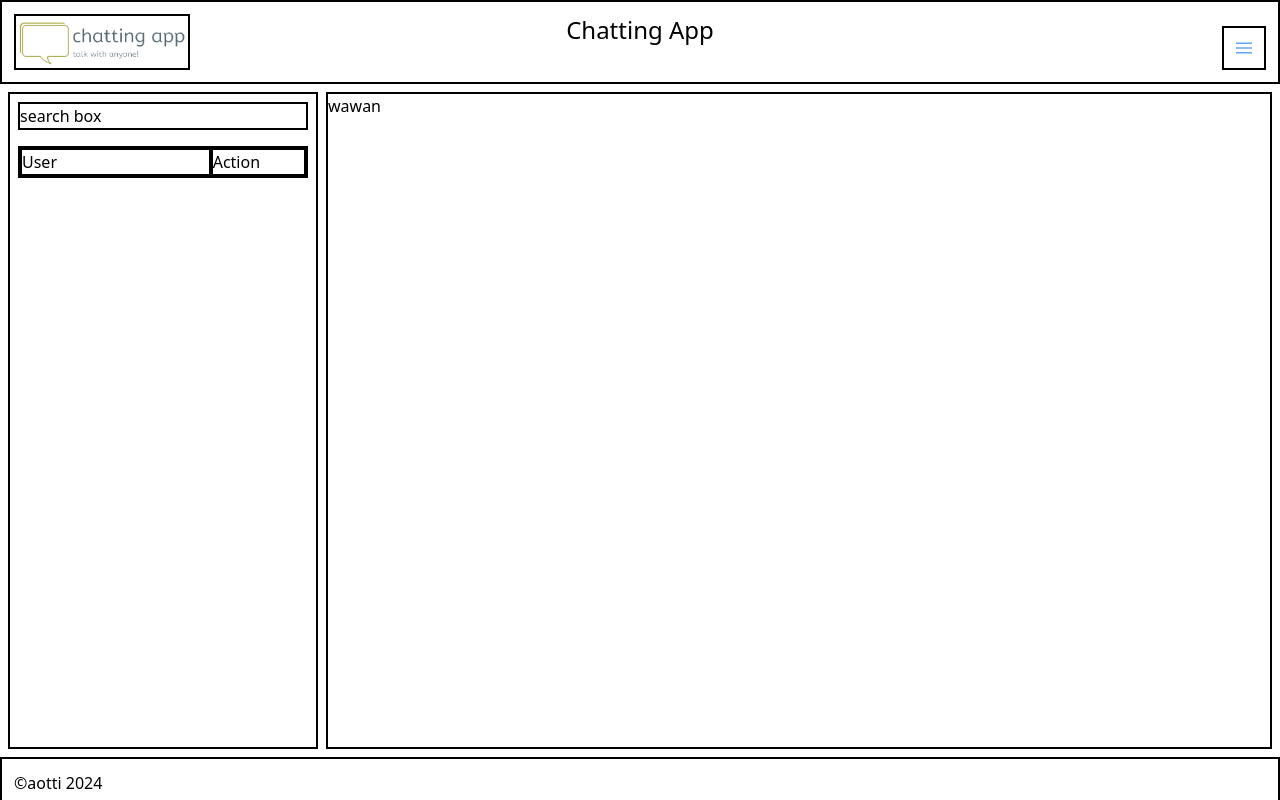
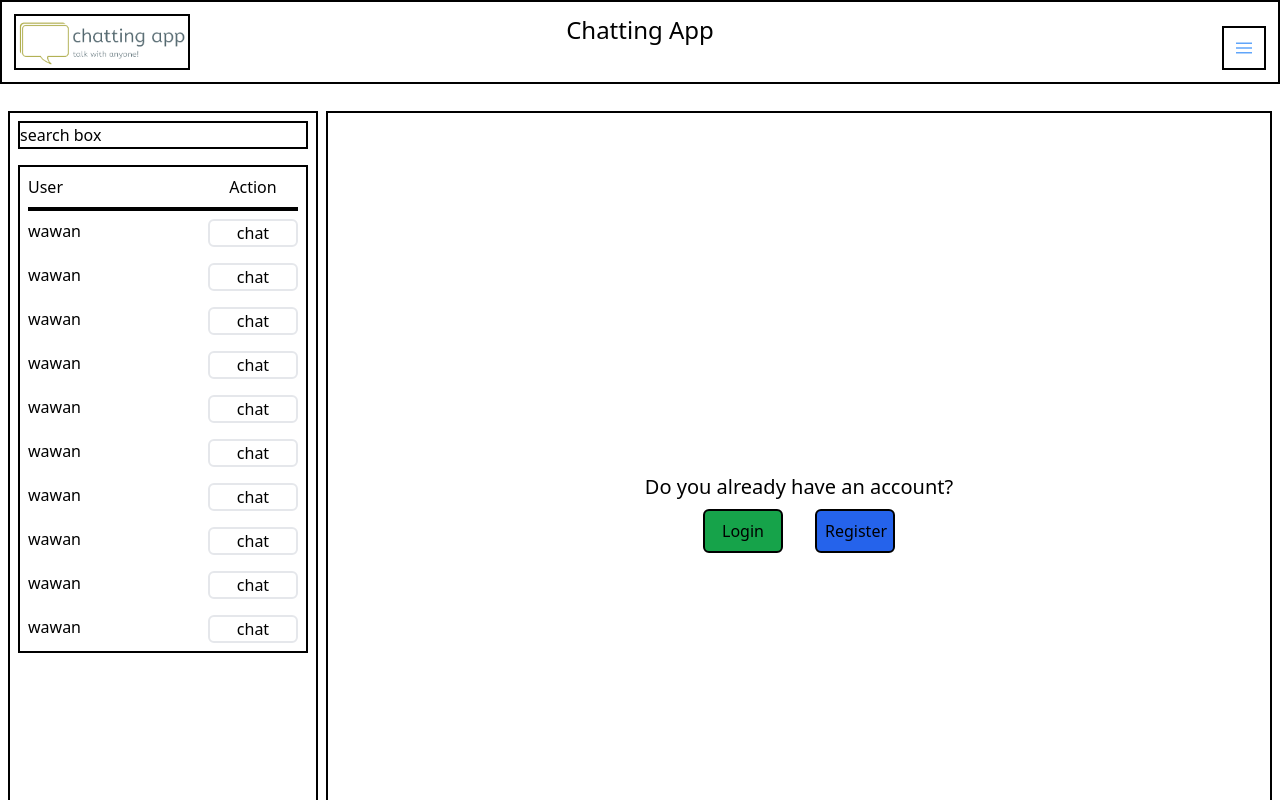
Before and after one commit to aotti/chatting-app, a Next.js app: page / in a window 1280 px wide. Shown: the top 800 px of the page. Built offline with nearby package versions, Linux system fonts and the light colour scheme.

Commit message:
add home, register, login pages

```diff
--- a/app/main/MainContent.tsx
+++ b/app/main/MainContent.tsx
@@ -1,4 +1,20 @@
+import HomePage from "./components/HomePage"
+import LoginPage from "./components/LoginPage"
+import RegisterPage from "./components/RegisterPage"
+
 export default function MainContent() {
+    const userList = [
+        { name: 'wawan' },
+        { name: 'wawan' },
+        { name: 'wawan' },
+        { name: 'wawan' },
+        { name: 'wawan' },
+        { name: 'wawan' },
+        { name: 'wawan' },
+        { name: 'wawan' },
+        { name: 'wawan' },
+        { name: 'wawan' }
+    ]
     return (
         <>
             {/* main container */}
@@ -11,27 +27,57 @@ export default function MainContent() {
                 </div>
                 {/* user list container */}
                 <div className="
-                    border-2 border-black p-2 hidden absolute w-2/3 h-2/3
-                    md:static md:block md:col-span-3 md:w-auto md:h-full">
+                    border-2 border-black p-2 hidden absolute w-2/3
+                    md:static md:block md:col-span-3 md:w-auto">
                     {/* search box */}
                     <div className="border-2 border-black">
                         search box
                     </div>
                     {/* separator */}
                     <div className="my-4"></div>
-                    {/* user list */}
-                    <div className="border-2 border-black grid grid-cols-3">
-                        {/* name */}
-                        <span className="border-2 border-black col-span-2"> User </span>
-                        {/* chat button */}
-                        <span className="border-2 border-black"> Action </span>
+                    {/* user list box */}
+                    <div className="border-2 border-black p-2">
+                        {/* user list header */}
+                        <div className="grid grid-cols-3">
+                            {/* name */}
+                            <span className=" col-span-2"> User </span>
+                            {/* chat button */}
+                            <span className=" text-center"> Action </span>
+                        </div>
+                        {/* separator */}
+                        <hr className="border-2 border-black my-2" />
+                        {
+                            // the list
+                            userList.map((v, i) => {
+                                return (
+                                    <div className="grid grid-cols-3 mb-4 last:mb-0" key={i}>
+                                        <span className=" col-span-2"> {v.name} </span>
+                                        <button className="border-2 rounded-md"> chat </button>
+                                    </div>
+                                )
+                            })
+                        }
                     </div>
                 </div>
-                {/* main box */}
+                {/* main container */}
                 <div className="
                     border-2 border-black h-full
                     md:col-span-9">
-                    wawan
+                    {/* my profile */}
+                    <div className="
+                        border-2 border-black hidden absolute right-2 w-2/3 h-2/3
+                        md:w-1/4">
+                        my profile
+                    </div>
+                    {/* pages container */}
+                    <div className="table-cell align-middle text-center w-screen h-screen">
+                        {/* home page */}
+                        <HomePage display=""/>
+                        {/* register page */}
+                        <RegisterPage display="hidden"/>
+                        {/* login page */}
+                        <LoginPage display="hidden"/>
+                    </div>
                 </div>
             </div>
         </>
--- /dev/null
+++ b/app/main/components/HomePage.tsx
@@ -0,0 +1,15 @@
+export default function HomePage({display}: {display: string}) {
+    return (
+        <div className={display}>
+            <p className=" text-xl"> Do you already have an account? </p>
+            <div className=" mt-2">
+                {/* login button */}
+                <button className="border-2 border-black bg-green-600 rounded-md p-2 w-20"> Login </button>
+                {/* separator */}
+                <span className=" mx-4"></span>
+                {/* register button */}
+                <button className="border-2 border-black bg-blue-600 rounded-md p-2 w-20"> Register </button>
+            </div>
+        </div>
+    )
+}
--- /dev/null
+++ b/app/main/components/LoginPage.tsx
@@ -0,0 +1,23 @@
+export default function LoginPage({display}: {display: string}) {
+    return (
+        <div className={`${display} w-1/2 mx-auto p-2 border-2 border-black rounded-md`}>
+            <form className="grid grid-rows-3 gap-4">
+                {/* username */}
+                <div className="grid grid-cols-2">
+                    <label htmlFor="username"> Username: </label>
+                    <input type="text" id="username" minLength={5} maxLength={16} required/>
+                </div>
+                {/* password */}
+                <div className="grid grid-cols-2">
+                    <label htmlFor="password"> Password: </label>
+                    <input type="password" id="password" minLength={8} required/>
+                </div>
+                {/* submit button */}
+                <div className="grid grid-cols-2">
+                    <button type="button" className="text-xl bg-slate-400 border-2 rounded-md w-40 p-1 mx-auto"> Back </button>
+                    <button type="submit" className="text-xl bg-green-600 border-2 rounded-md w-40 p-1 mx-auto"> Login </button>
+                </div>
+            </form>
+        </div>
+    )
+}
--- /dev/null
+++ b/app/main/components/RegisterPage.tsx
@@ -0,0 +1,33 @@
+export default function RegisterPage({display}: {display: string}) {
+    return (
+        <div className={`${display} w-1/2 mx-auto p-2 border-2 border-black rounded-md`}>
+            <form className="grid grid-rows-4 gap-4">
+                {/* display name */}
+                <div className="grid grid-cols-2">
+                    <label htmlFor="displayName"> Name: </label>
+                    <input type="text" id="displayName" minLength={5} maxLength={16} required/>
+                </div>
+                {/* username */}
+                <div className="grid grid-cols-2">
+                    <label htmlFor="username"> Username: </label>
+                    <input type="text" id="username" minLength={5} maxLength={16} required/>
+                </div>
+                {/* password */}
+                <div className="grid grid-cols-2">
+                    <label htmlFor="password"> Password: </label>
+                    <input type="password" id="password" minLength={8} required/>
+                </div>
+                {/* confirm password */}
+                <div className="grid grid-cols-2">
+                    <label htmlFor="confirmPassword"> Confirm Password: </label>
+                    <input type="password" id="confirmPassword" minLength={8} required/>
+                </div>
+                {/* submit button */}
+                <div className="grid grid-cols-2">
+                    <button type="button" className="text-xl bg-slate-400 border-2 rounded-md w-40 p-1 mx-auto"> Back </button>
+                    <button type="submit" className="text-xl bg-blue-600 border-2 rounded-md w-40 p-1 mx-auto"> Register </button>
+                </div>
+            </form>
+        </div>
+    )
+}
```
Also changed, not shown: 6 other files (tests, documents, lock files or other folders).
